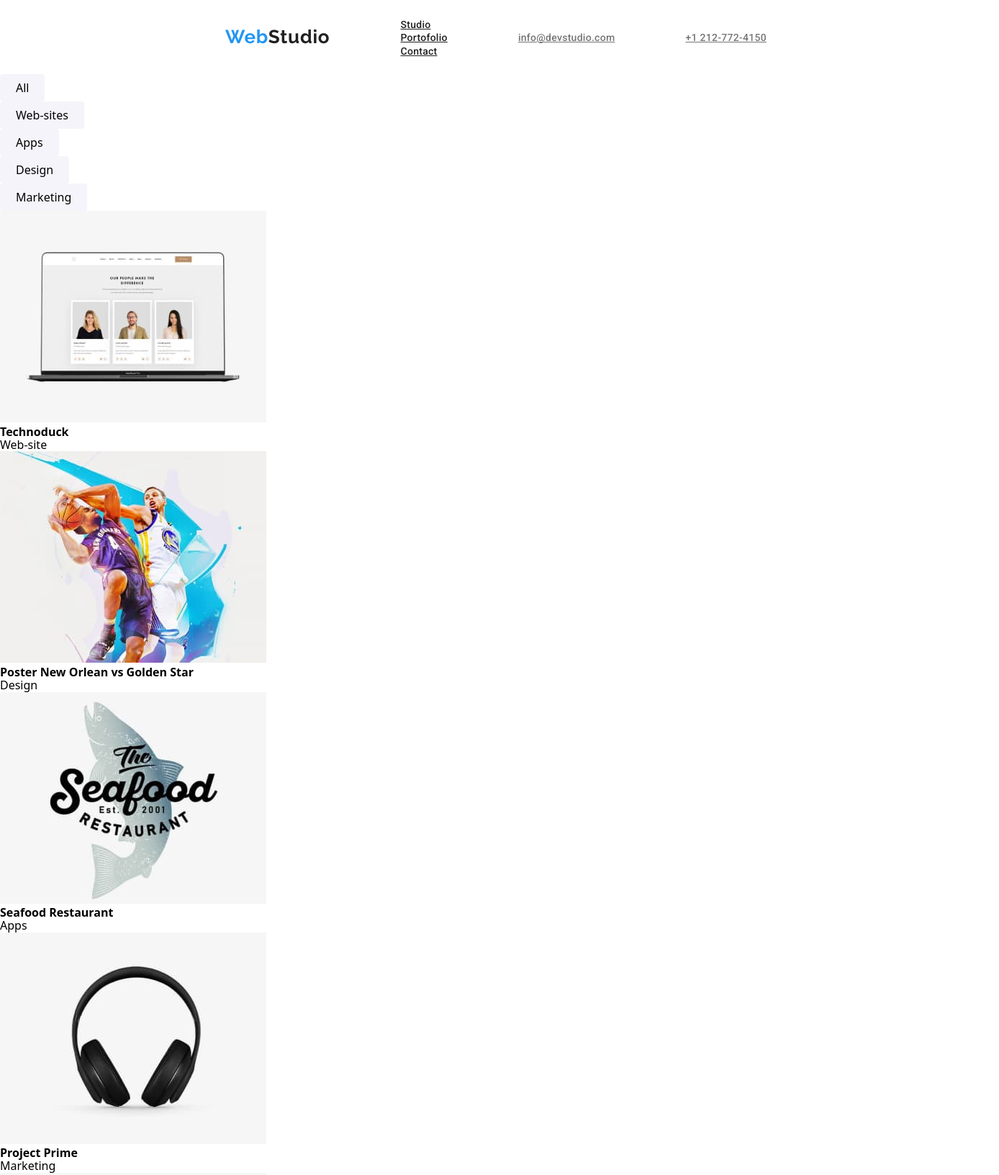
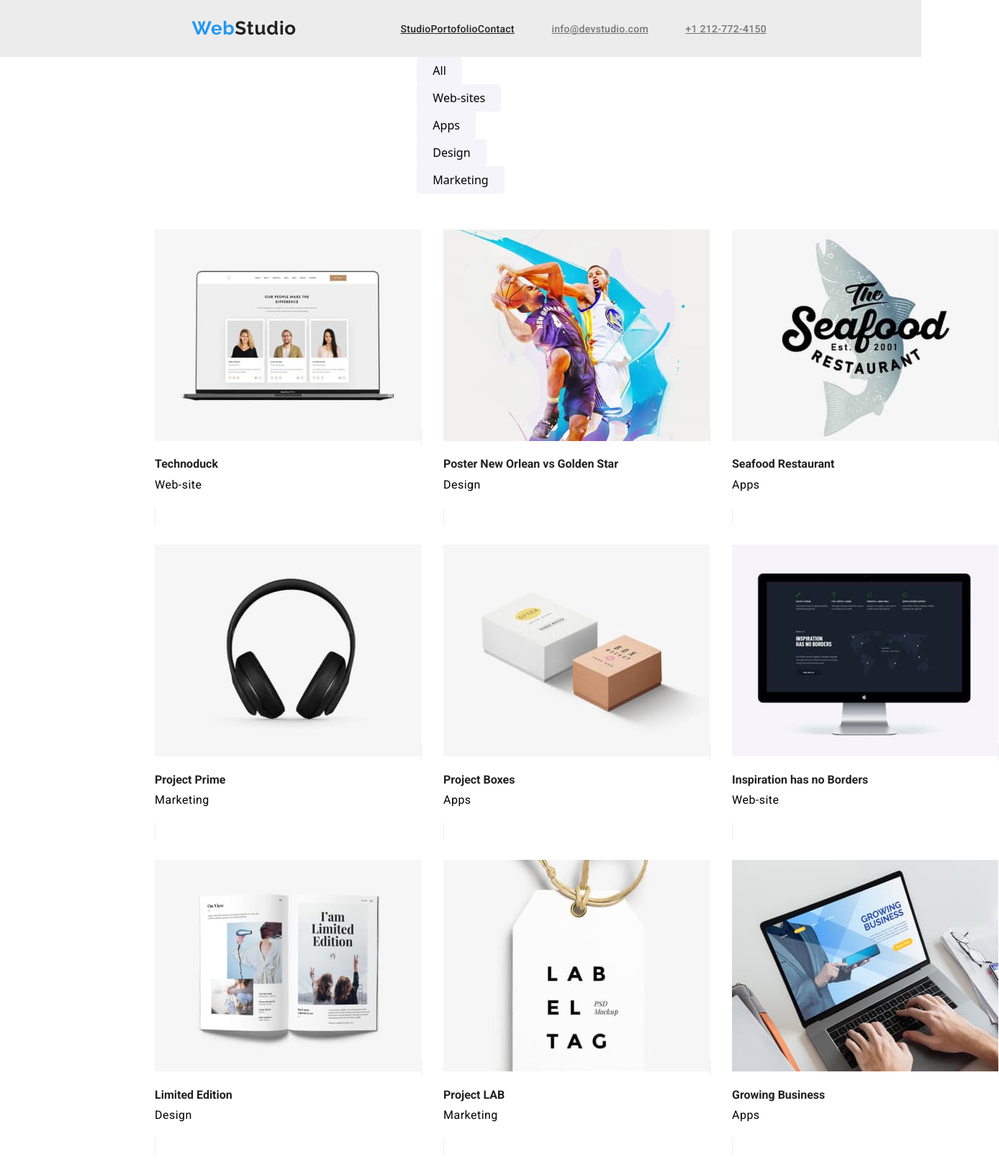
Before and after one commit to Schlenge/goit-markup-hw-03, a plain HTML site: page portofolio.html in a window 1280 px wide. Shown: the top 1633 px of the page at 72% size, 1388 px wide, since content can reach past the window. Drawn offline with nearby package versions, Linux system fonts and the light colour scheme.

Commit message:
update 03
am avansat, dar mai sunt lucruri de indreptat

```diff
--- a/css/styles.css
+++ b/css/styles.css
@@ -17,7 +17,7 @@
 }
 
 .container {
-  width: 1600px;
+  width: 1200px;
 }
 
 header {
@@ -48,6 +48,8 @@ ul {
 }
 
 .header-navigation {
+  display: flex;
+  align-items: center;
   background: #ececec;
 }
 
@@ -98,8 +100,10 @@ ul {
   color: #2196f3;
 }
 
-.main-menu li {
-  display: inline-block;
+.main-menu {
+  display: flex;
+  padding-left: 93px;
+  grid-area: 50px;
 }
 
 .top-contacts {
@@ -134,6 +138,7 @@ ul {
   font-size: 44px;
   line-height: 60px;
 }
+
 .top-button {
   background-color: #2196f3;
   width: 200px;
@@ -160,6 +165,14 @@ ul {
   color: #212121;
 }
 
+.h4 {
+  font-size: 18px;
+  font-weight: 700;
+  line-height: 36px;
+  letter-spacing: 0.06em;
+  text-align: left;
+}
+
 .h5 {
   font-family: "Roboto";
   font-style: normal;
@@ -170,37 +183,29 @@ ul {
   color: #212121;
 }
 
-.how-we-work-subtitle {
-  display: flex;
-  justify-content: space-evenly;
-  gap: 30px;
-  padding-bottom: 10px;
+.what-we-do-section h5 {
+  display: inline-flex;
+  padding-top: 94px;
   font-weight: 700;
   font-size: 14px;
+  padding-left: 215px;
+  padding-bottom: 10px;
 }
 
-.about-us-text {
+.what-we-do-section p {
   display: inline-flex;
-  gap: 30px;
-  padding-bottom: 94px;
-  font-family: "Roboto";
+  padding-left: 215px;
   font-weight: 400;
   font-size: 14px;
   line-height: 24px;
-  text-align: left;
   letter-spacing: 0.03em;
   color: #757575;
-}
-
-.about-us-text p {
-  flex-basis: 270px;
-  flex-wrap: nowrap;
-  justify-content: space-evenly;
 }
 
 .section-title {
   display: flex;
   justify-content: center;
+  padding-top: 94px;
   padding-bottom: 50px;
   font-weight: 700;
   font-size: 36px;
@@ -253,11 +258,17 @@ ul {
 }
 
 .footer {
+  display: flex;
+  flex-direction: column;
   background: #2f303a;
+  height: 251px;
 }
 
 .footer-logo {
   text-shadow: 0px 4px 4px rgba(0, 0, 0, 0.25), 0px 4px 4px rgba(0, 0, 0, 0.25);
+  padding-top: 60px;
+  padding-bottom: 28px;
+  padding-left: 215px;
 }
 
 .address {
@@ -268,6 +279,8 @@ ul {
   line-height: 16px;
   letter-spacing: 0.03em;
   color: #ffffff;
+  padding-left: 215px;
+  padding-bottom: 12px;
 }
 
 .footer-contacts {
@@ -278,6 +291,7 @@ ul {
   line-height: 16px;
   letter-spacing: 0.03em;
   color: rgba(255, 255, 255, 0.6);
+  padding-left: 215px;
 }
 
 .filter-button {
@@ -301,3 +315,41 @@ ul {
   border-radius: 4px;
   cursor: pointer;
 }
+
+.filter-menu {
+  display: flex;
+  justify-content: center;
+  padding-bottom: 50px;
+  gap: 8px;
+}
+
+.portofolio-products ul {
+  display: grid;
+  grid-template-columns: repeat(3, 1fr);
+  grid-template-rows: repeat(3, 1fr);
+  list-style: none;
+  gap: 30px;
+  padding-left: 215px;
+  padding-bottom: 94px;
+}
+
+.product-name {
+  background: #fff;
+  border-style: inherit;
+  border: 1px solid #eee;
+}
+
+.product-name h4 {
+  padding-top: 20px;
+  padding-bottom: 4px;
+}
+
+.product-name p {
+  font-family: Roboto;
+  font-size: 16px;
+  font-weight: 400;
+  line-height: 30px;
+  letter-spacing: 0.03em;
+  text-align: left;
+  padding-bottom: 20px;
+}
--- a/portofolio.html
+++ b/portofolio.html
@@ -13,11 +13,11 @@
   </head>
   <body>
     <!--Header - HERO?-->
-    <header>
+    <header class="header-navigation">
       <a href="index.html"></a>
       <h2><span class="logo-part1">Web</span><span class="logo-part2">Studio</span></h2>
       <nav>
-        <ul class="top-menu">
+        <ul class="main-menu">
           <li><a class="link" href="index.html">Studio</a></li>
           <li><a class="link" href="portofolio.html">Portofolio</a></li>
           <li><a class="link" href="contact.html">Contact</a></li>
@@ -29,7 +29,7 @@
     <!--Main section-->
     <main>
       <!--portofolio services-->
-      <section>
+      <section class="filter-menu">
         <ul>
           <li><button class="filter-button" type="button">All</button></li>
           <li><button class="filter-button" type="button">Web-sites</button></li>
@@ -37,16 +37,22 @@
           <li><button class="filter-button" type="button">Design</button></li>
           <li><button class="filter-button" type="button">Marketing</button></li>
         </ul>
+      </section>
+      <section class="portofolio-products">
         <ul>
           <li>
             <img src="images/tehchnoduck.jpg" alt="laptop" style="width: auto" />
-            <p><b>Technoduck</b></p>
+            <span class="product-name">
+              <h4>Technoduck</h4>
               <p>Web-site</p>
+            </span>
           </li>
           <li>
             <img src="images/poster_basket.jpg" alt="basket-players" style="width: auto" />
-            <p><b>Poster New Orlean vs Golden Star</b></p>
+            <span class="product-name">
+              <h4>Poster New Orlean vs Golden Star</h4>
               <p>Design</p>
+            </span>
           </li>
           <li>
             <img
@@ -54,38 +60,52 @@
               alt="sea-food-restaurant"
               style="width: auto"
             />
-            <p><b>Seafood Restaurant </b></p>
+            <span class="product-name">
+              <h4>Seafood Restaurant</h4>
               <p>Apps</p>
+            </span>
           </li>
           <li>
             <img src="images/headphones.jpg" alt="headphones" style="width: auto" />
-            <p><b>Project Prime</b></p>
+            <span class="product-name">
+              <h4>Project Prime</h4>
               <p>Marketing</p>
+            </span>
           </li>
           <li>
             <img src="images/two-boxes.jpg" alt="two-boxes" style="width: auto" />
-            <p><b>Project Boxes</b></p>
+            <span class="product-name">
+              <h4>Project Boxes</h4>
               <p>Apps</p>
+            </span>
           </li>
           <li>
             <img src="images/monitor.jpg" alt="monitor" style="width: auto" />
-            <p><b>Inspiration has no Borders</b></p>
+            <span class="product-name">
+              <h4>Inspiration has no Borders</h4>
               <p>Web-site</p>
+            </span>
           </li>
           <li>
             <img src="images/magazine.jpg" alt="magazine" style="width: auto" />
-            <p><b>Limited Edition</b></p>
+            <span class="product-name">
+              <h4>Limited Edition</h4>
               <p>Design</p>
+            </span>
           </li>
           <li>
             <img src="images/label.jpg" alt="label" style="width: auto" />
-            <p><b>Project LAB</b></p>
+            <span class="product-name">
+              <h4>Project LAB</h4>
               <p>Marketing</p>
+            </span>
           </li>
           <li>
             <img src="images/laptop-on-desk.jpg" alt="laptop-on-desk" style="width: auto" />
-            <p><b>Growing Business</b></p>
+            <span class="product-name">
+              <h4>Growing Business</h4>
               <p>Apps</p>
+            </span>
           </li>
         </ul>
       </section>
```
Also changed, not shown: index.html (+3 -9 lines). Lines whose indentation alone changed are shown as unchanged.
